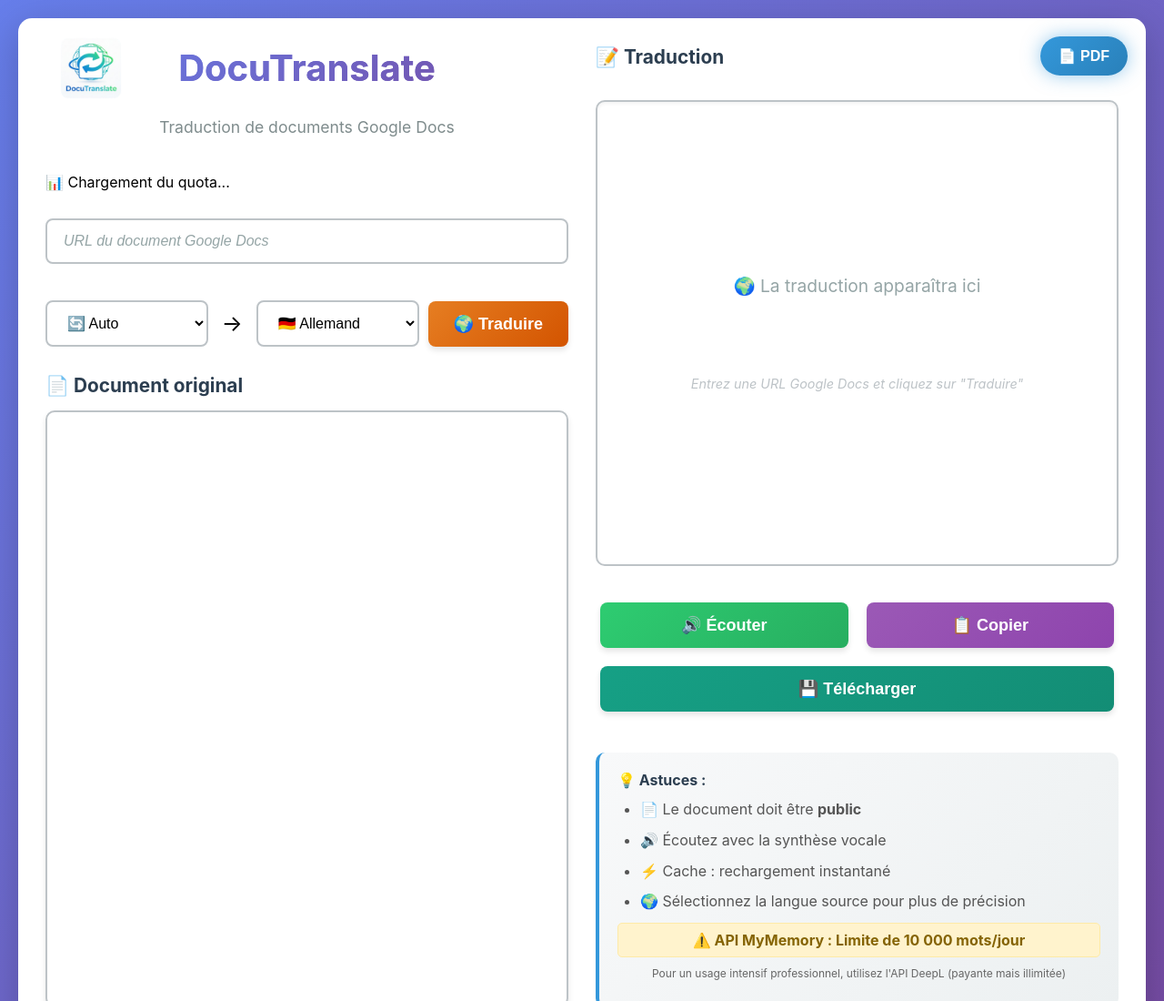
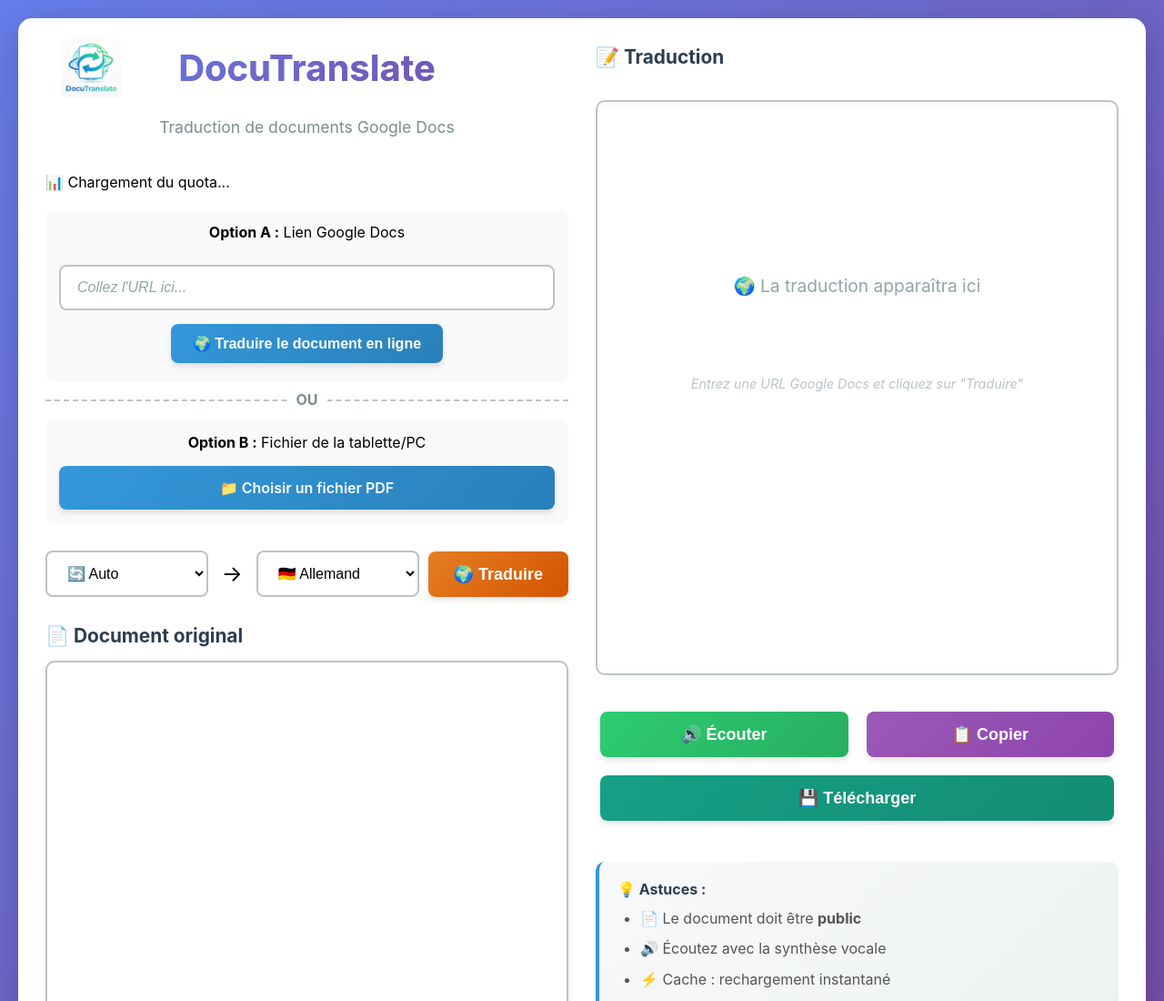
Before and after one commit to Einstein1987/DocuTranslate, a website: page index.html in a window 1280 px wide. Shown: the top 1100 px of the page at 91% size. Drawn offline with Linux system fonts and the light colour scheme; a script that the page names is missing.

Commit message:
Update index.html

```diff
--- a/index.html
+++ b/index.html
@@ -9,13 +9,6 @@
 </head>
 <body>
   <div class="container">
-    <!-- Bouton de navigation -->
-    <div class="top-right">
-      <button id="loadPdfButton" onclick="window.location.href='pdf.html'" title="Traduire un PDF">
-        📄 PDF
-      </button>
-    </div>
-
     <!-- Panneau gauche - Document original -->
     <div class="left-pane">
       <h1 class="app-title">
@@ -29,17 +22,26 @@
       <div id="quotaDisplay" class="quota-display">
         <span id="quotaText">📊 Chargement du quota...</span>
       </div>
-
-      <!-- Saisie URL -->
-      <div class="input-group">
-        <input
-          type="text"
-          id="urlInput"
-          placeholder="URL du document Google Docs"
-          aria-label="URL du document Google Docs"
-        >
-      </div>
-
+      <div id="setup-section" class="centre">
+        <div style="background: #f8f9fa; padding: 15px; border-radius: 10px; margin-bottom: 20px;">
+            <p style="margin-top: 0;"><strong>Option A :</strong> Lien Google Docs</p>
+            <input type="text" id="urlInput" placeholder="Collez l'URL ici..." aria-label="URL du document">
+            <button id="loadDocumentButton" onclick="loadDocument()">
+                🌍 Traduire le document en ligne
+            </button>
+        </div>
+        <div style="margin: 20px 0; border-bottom: 2px dashed #bdc3c7; position: relative;">
+            <span style="position: absolute; top: -10px; left: 50%; transform: translateX(-50%); background: white; padding: 0 10px; color: #7f8c8d; font-weight: bold;">OU</span>
+        </div>
+        <div style="background: #f8f9fa; padding: 15px; border-radius: 10px; margin-top: 20px;">
+            <p style="margin-top: 0;"><strong>Option B :</strong> Fichier de la tablette/PC</p>
+            <label class="file-label" for="fileInput">
+                📁 Choisir un fichier PDF
+            </label>
+            <input type="file" id="fileInput" accept="application/pdf" style="display: none;" aria-label="Choisir un fichier PDF">
+            <div id="fileNameDisplay" class="file-name"></div>
+        </div>
+    </div>
       <!-- Sélection langues et traduction -->
       <div class="translate-section">
         <select id="sourceLanguageSelect" aria-label="Langue source" title="Langue du document original">
```
